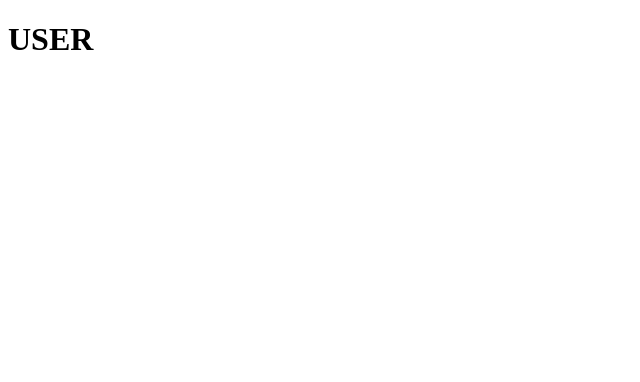
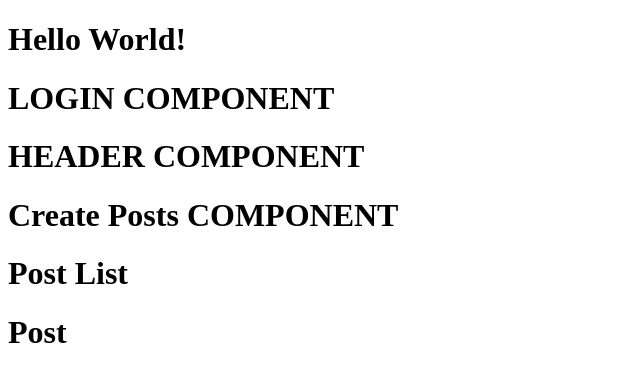
Before and after one commit to StevenVallarsa/ReactBook, a React (Create React App) app: page / in a window 1280 px wide. Shown: the top 382 px of the page, without its empty margins (0-640 px from the left). Built offline with nearby package versions, Linux system fonts and the light colour scheme.

Commit message:
Set empmty components for Social Media App

```diff
--- /dev/null
+++ b/src/App.jsx
@@ -0,0 +1,19 @@
+import React from "react";
+import Login from "./components/Login";
+import Header from "./components/Header";
+import CreatePosts from "./components/CreatePosts";
+import PostList from "./components/PostList";
+import Post from "./components/Post";
+
+export default function App(props) {
+  return (
+    <div>
+      <h1>Hello World!</h1>
+      <Login />
+      <Header />
+      <CreatePosts />
+      <PostList />
+      <Post />
+    </div>
+  );
+}
--- /dev/null
+++ b/src/components/CreatePosts.jsx
@@ -0,0 +1,3 @@
+export default function Header(props) {
+  return <h1>Create Posts COMPONENT</h1>;
+}
--- /dev/null
+++ b/src/components/Header.jsx
@@ -0,0 +1,3 @@
+export default function Header(props) {
+  return <h1>HEADER COMPONENT</h1>;
+}
--- /dev/null
+++ b/src/components/Login.jsx
@@ -0,0 +1,3 @@
+export default function Login(props) {
+  return <h1>LOGIN COMPONENT</h1>;
+}
--- /dev/null
+++ b/src/components/Post.jsx
@@ -0,0 +1,3 @@
+export default function Post(props) {
+  return <h1>Post</h1>;
+}
--- /dev/null
+++ b/src/components/PostList.jsx
@@ -0,0 +1,3 @@
+export default function PostList(props) {
+  return <h1>Post List</h1>;
+}
--- a/src/index.js
+++ b/src/index.js
@@ -1,12 +1,4 @@
-import React, { useState, useEffect } from "react";
 import ReactDOM from "react-dom";
-
-const App = props => {
-  return (
-    <>
-      <h1>USER</h1>
-    </>
-  );
-};
+import App from "./App";
 
 ReactDOM.render(<App />, document.getElementById("root"));
```
